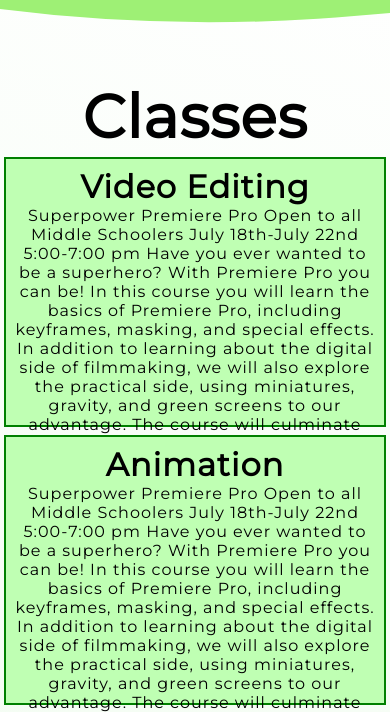
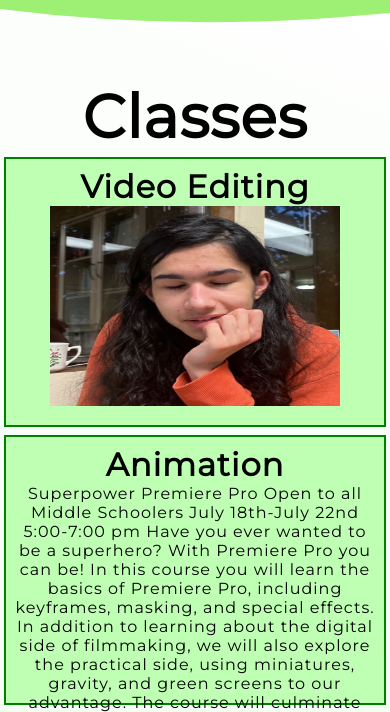
Before and after one commit to TimofeiK27/summerCourses, a Django app: page /classes in a window 390 px wide. Shown: the part 80-792 px from the top of the page. Run offline with Django 3.2, Linux system fonts and the light colour scheme.

Commit message:
starting implementing responsive class page

```diff
--- a/infoSite/static/infoSite/classes.js
+++ b/infoSite/static/infoSite/classes.js
@@ -1 +1,7 @@
-console.log('hi');
+document.addEventListener('DOMContentLoaded', () => {
+	document.querySelector('#PremierePro').addEventListener("click", ()=>{
+	    document.querySelector('#PremierePro').innerHTML = "  <p>Superpower Premiere Pro Open to all Middle Schoolers July 18th-July 22nd 5:00-7:00 pm Have you ever wanted to be a superhero? With Premiere Pro you can be! In this course you will learn the basics of Premiere Pro, including keyframes, masking, and special effects. In addition to learning about the digital side of filmmaking, we will also explore the practical side, using miniatures, gravity, and green screens to our advantage. The course will culminate with you making a visual effects shot with any superpower of your choosing. </p>";
+	    console.log('hi');
+    })
+    console.log('bye');
+});
--- a/infoSite/static/infoSite/style.css
+++ b/infoSite/static/infoSite/style.css
@@ -205,3 +205,10 @@
 .bio h2 {
     font-size: 40px;
 }
+
+/* Class Page */
+
+.classImage {
+    height:80%;
+    width:80%;
+}
--- a/infoSite/templates/infoSite/classes.html
+++ b/infoSite/templates/infoSite/classes.html
@@ -4,14 +4,10 @@
     <h1 class="pageTitle">Classes</h1>
 
     <div id="classList">
-        <div class="classItem">
+        <div id="PremierePro" class="classItem">
             <h1 class="classItemTitle">Video Editing</h1>
-            <p>Superpower Premiere Pro
-                Open to all Middle Schoolers
-                July 18th-July 22nd
-                5:00-7:00 pm
-                Have you ever wanted to be a superhero? With Premiere Pro you can be! In this course you will learn the basics of Premiere Pro, including keyframes, masking, and special effects. In addition to learning about the digital side of filmmaking, we will also explore the practical side, using miniatures, gravity, and green screens to our advantage. The course will culminate with you making a visual effects shot with any superpower of your choosing.
-             </p>
+            <img src="{% static 'infoSite/mrmeltzer.png' %}" alt="evan meltzer profile photo" class="classImage">
+
         </div>
         <div class="classItem">
             <h1 class="classItemTitle">Animation</h1>
```
